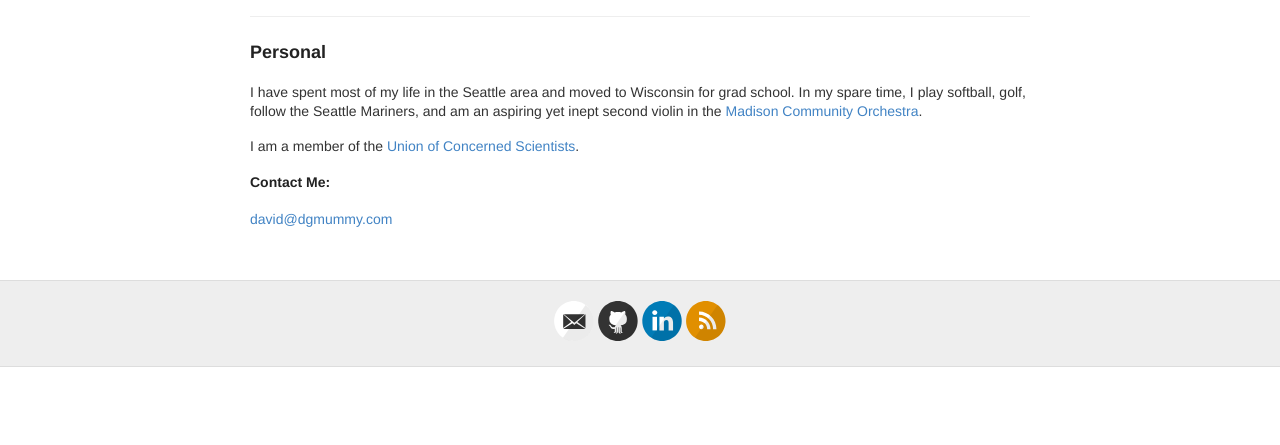
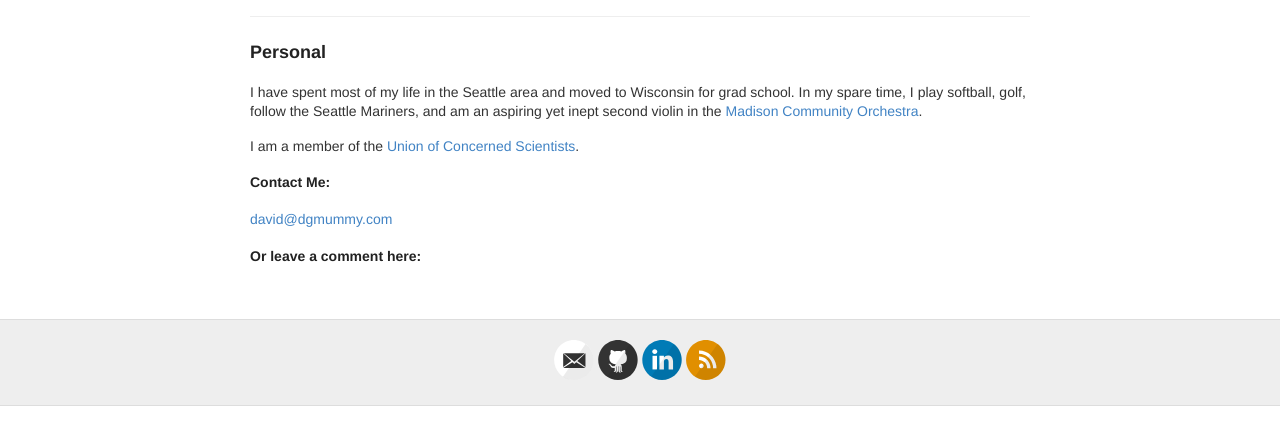
Before and after one commit to mummydg/mummydg.github.io, a Jekyll site: the page built from personal.md, in a window 1280 px wide, cut to the strip 144-589 px from the top of the page. Built offline with Jekyll 4.4.1, drawn with Linux system fonts in a browser that asks for light colours; comment, search, counter and statistics services are not loaded; some of the changed lines change nothing that is shown.

Commit message:
moving comments

```diff
--- a/personal.md
+++ b/personal.md
@@ -1,6 +1,7 @@
 ---
 layout: page
 title: Personal
+comments: true
 permalink: /personal/
 ---
 
@@ -11,3 +12,31 @@
 ### Contact Me:
 
 [david@dgmummy.com](mailto:david@dgmummy)
+
+### Or leave a comment here:
+
+
+{% if page.comments %}
+<div id="disqus_thread"></div>
+<script>
+
+/**
+*  RECOMMENDED CONFIGURATION VARIABLES: EDIT AND UNCOMMENT THE SECTION BELOW TO INSERT DYNAMIC VALUES FROM YOUR PLATFORM OR CMS.
+*  LEARN WHY DEFINING THESE VARIABLES IS IMPORTANT: https://disqus.com/admin/universalcode/#configuration-variables*/
+/*
+var disqus_config = function () {
+this.page.url = PAGE_URL;  // Replace PAGE_URL with your page's canonical URL variable
+this.page.identifier = PAGE_IDENTIFIER; // Replace PAGE_IDENTIFIER with your page's unique identifier variable
+};
+*/
+(function() { // DON'T EDIT BELOW THIS LINE
+var d = document, s = d.createElement('script');
+s.src = '//dgmummy.disqus.com/embed.js';
+s.setAttribute('data-timestamp', +new Date());
+(d.head || d.body).appendChild(s);
+})();
+</script>
+<noscript>Please enable JavaScript to view the <a href="https://disqus.com/?ref_noscript">comments powered by Disqus.</a></noscript>
+
+
+{% endif %}
```
Also changed, not shown: index.html (line endings or trailing spaces), research.md (line endings or trailing spaces).
